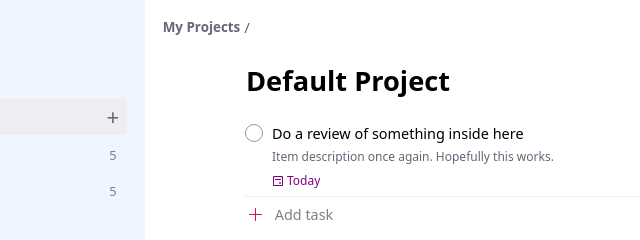
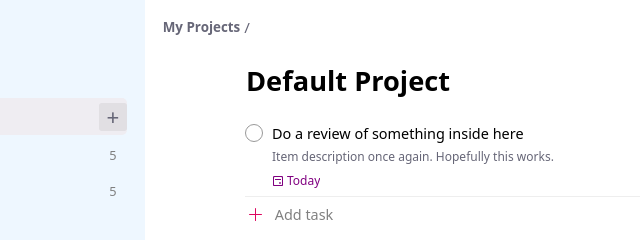
Before and after one commit to itsvictoroyedeji/todo-list-app, a website built with webpack: page src/template.html in a window 1280 px wide. In both pictures the pointer is over the button "Add new project". Shown: the top 240 px of the page, 135-775 px from the left. Built offline with nearby package versions, Linux system fonts and the light colour scheme.

Commit message:
fix: Add Hover to sidebar's Add Project Button

```diff
--- a/src/styles.css
+++ b/src/styles.css
@@ -113,6 +113,7 @@
   --font-weight-medium: 600;
   --menu-button-width: 24px;
   --sidebar-item-hover: #efedf2;
+  --sidebar-item-darker-hover: #e1dfe3;
   --main-item-hover: #f2efed;
   --sidebar-toggle-transition-duration: 0.3s;
   --sidebar-toggle-transition-function: cubic-bezier(.4,0,.2,1);
@@ -313,6 +314,10 @@
   color: var(--text-secondary-color);
   font-weight: var(--font-weight-medium);
   padding-right: 4px;
+}
+
+.sidebar-projects-list-header:hover .sidebar-projects-add button:hover {
+  background-color: var(--sidebar-item-darker-hover);
 }
 
 .sidebar-projects-add {
```
